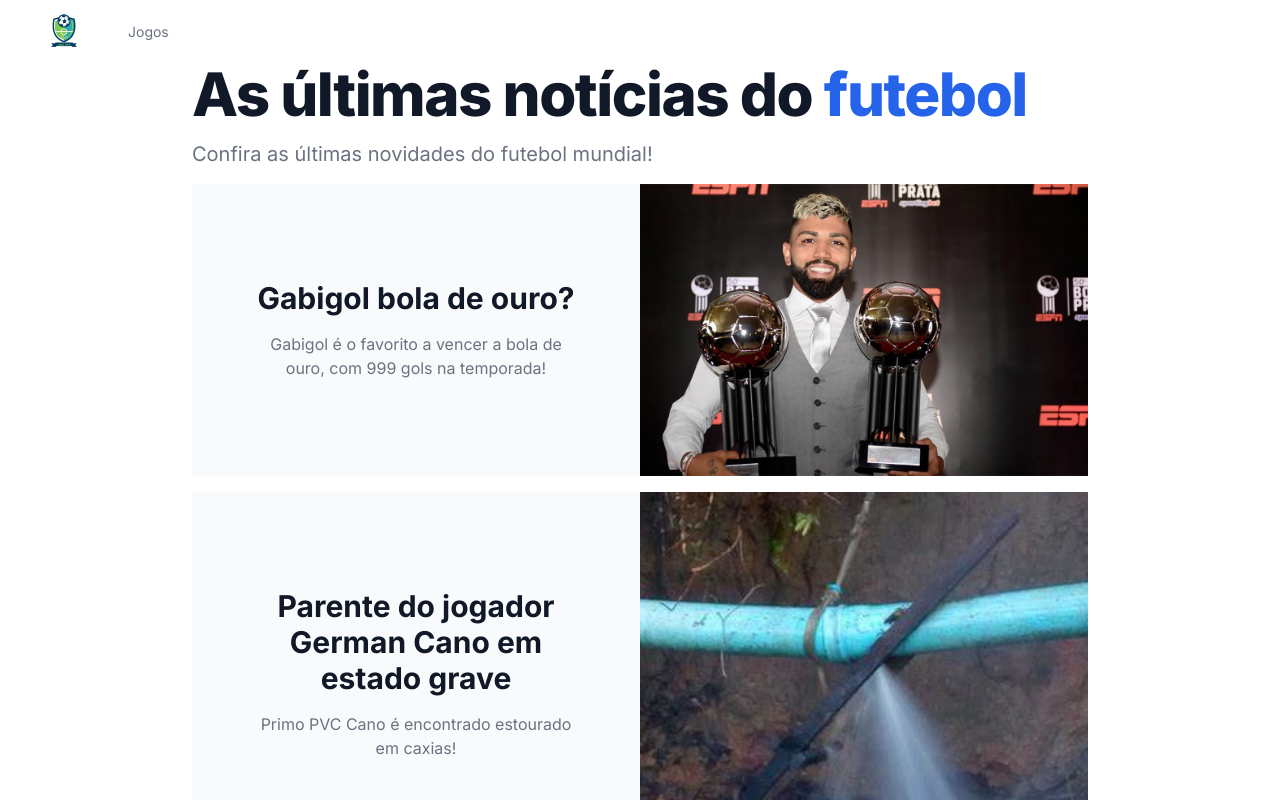
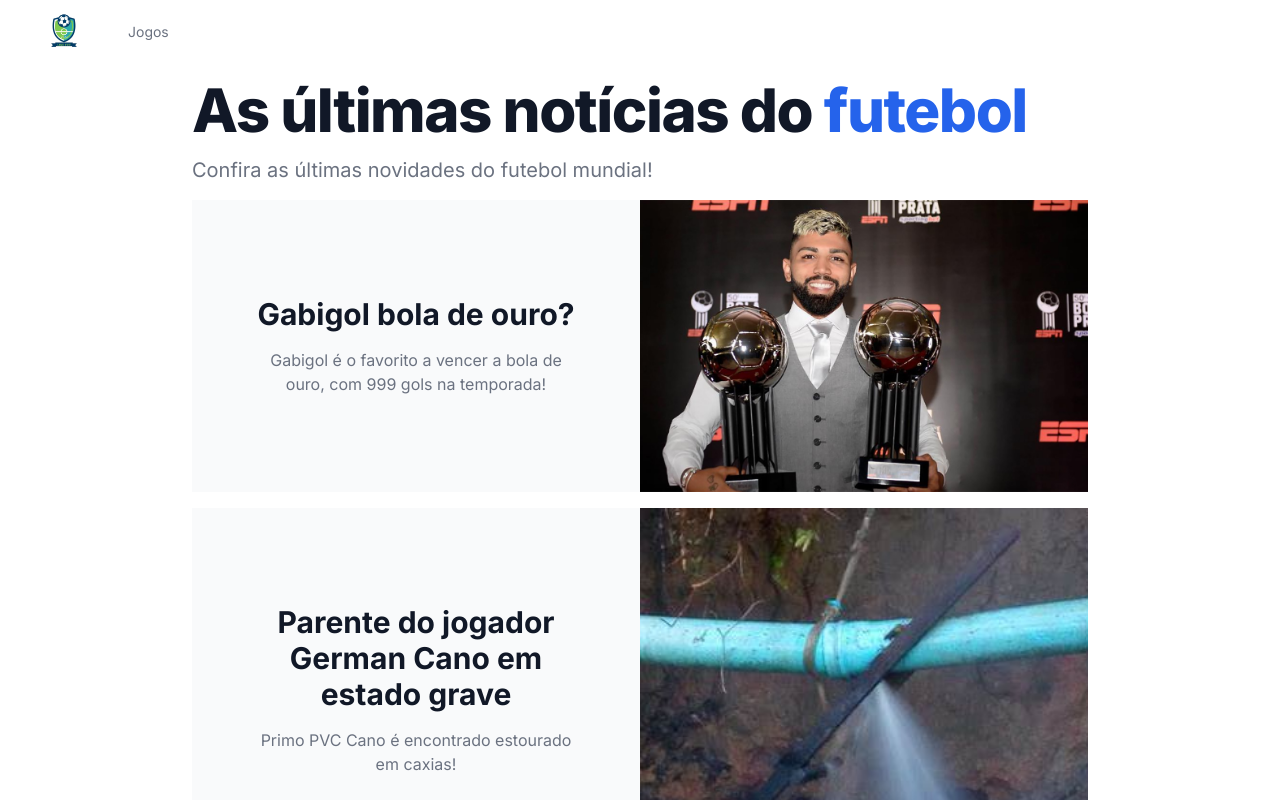
Before and after one commit to Suares01/site-de-esportes, a Next.js app in the folder site-esporte/: page / in a window 1280 px wide. Shown: the top 800 px of the page. Built offline with nearby package versions, Linux system fonts and the light colour scheme.

Commit message:
correcaonoticias

```diff
--- a/site-esporte/app/page.tsx
+++ b/site-esporte/app/page.tsx
@@ -3,7 +3,7 @@ import Link from 'next/link'
 
 export default function Home() {
   return (
-    <main className="flex flex-col gap-4 max-w-4xl mx-auto">
+    <main className="flex flex-col gap-4 max-w-4xl mx-auto mt-4">
       <section>
 
       <h1 className="mb-4 text-4xl font-extrabold leading-none tracking-tight text-gray-900 md:text-5xl lg:text-6xl dark:text-white">As últimas notícias do <span className="text-blue-600 dark:text-blue-500">futebol</span></h1>
@@ -11,7 +11,7 @@ export default function Home() {
 
       </section>
 
-      <section className="overflow-hidden bg-gray-50 sm:grid sm:grid-cols-2">
+      <section className="overflow-hidden bg-gray-50 sm:grid sm:grid-cols-2 hover:bg-gray-100">
         <div className="p-8 md:p-12 lg:px-16 lg:py-24">
           <div
             className="mx-auto max-w-xl text-center ltr:sm:text-left rtl:sm:text-right"
@@ -35,7 +35,7 @@ export default function Home() {
         />
       </section>
 
-      <section className="overflow-hidden bg-gray-50 sm:grid sm:grid-cols-2">
+      <section className="overflow-hidden bg-gray-50 sm:grid sm:grid-cols-2 hover:bg-gray-100">
         <div className="p-8 md:p-12 lg:px-16 lg:py-24">
           <div
             className="mx-auto max-w-xl text-center ltr:sm:text-left rtl:sm:text-right"
@@ -59,7 +59,7 @@ export default function Home() {
         />
       </section>
 
-      <section className="overflow-hidden bg-gray-50 sm:grid sm:grid-cols-2">
+      <section className="overflow-hidden bg-gray-50 sm:grid sm:grid-cols-2 hover:bg-gray-100">
         <div className="p-8 md:p-12 lg:px-16 lg:py-24">
           <div
             className="mx-auto max-w-xl text-center ltr:sm:text-left rtl:sm:text-right"
```
